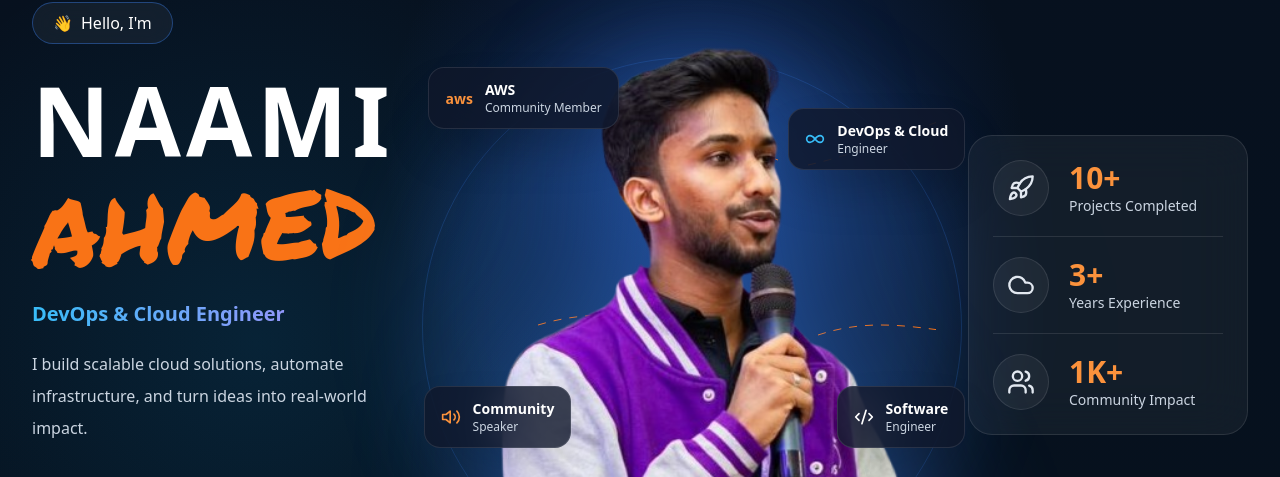
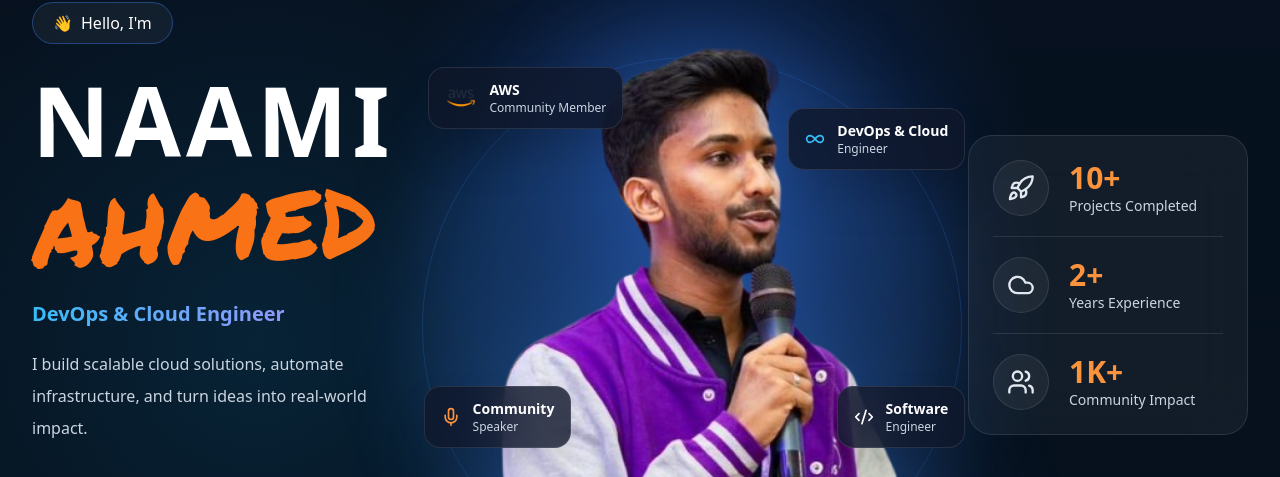
Before and after one commit to naamiahmed/Naami-Portfolio, a React (Vite) app in the folder project/: page / in a window 1280 px wide. Shown: the part 187-664 px from the top of the page. Built offline with nearby package versions, Linux system fonts and the light colour scheme.

Commit message:
feat: add react-icons dependency and integrate WhatsApp icon in Hero component

```diff
--- a/project/package.json
+++ b/project/package.json
@@ -12,7 +12,8 @@
   "dependencies": {
     "lucide-react": "^0.344.0",
     "react": "^18.3.1",
-    "react-dom": "^18.3.1"
+    "react-dom": "^18.3.1",
+    "react-icons": "^5.6.0"
   },
   "devDependencies": {
     "@eslint/js": "^9.9.1",
--- a/project/src/components/Hero.tsx
+++ b/project/src/components/Hero.tsx
@@ -15,7 +15,10 @@ import {
   Moon,
   Menu,
   X,
+  MessageCircle,
+  Mic
 } from "lucide-react";
+import { FaWhatsapp } from "react-icons/fa";
 import { personalInfo } from "../data/portfolio";
 import { useTheme } from "../contexts/ThemeContext";
 
@@ -205,7 +208,7 @@ const Hero: React.FC = () => {
                     Icon: Linkedin,
                     label: "LinkedIn",
                   },
-                  { href: "#", Icon: Twitter, label: "Twitter" },
+                  { href: "https://wa.me/94702652676", Icon: FaWhatsapp , label: "Whatsapp" },
                   {
                     href: `mailto:${personalInfo.email}`,
                     Icon: Mail,
@@ -235,7 +238,7 @@ const Hero: React.FC = () => {
             {/* Orbit circle */}
             <div className="absolute left-1/2 top-20 h-[300px] w-[300px] -translate-x-1/2 rounded-full border border-blue-500/20 sm:top-24 sm:h-[420px] sm:w-[420px] lg:top-28 lg:h-[540px] lg:w-[540px]" />
 
-            {/* Dotted lines */}
+            {/* Dotted lines
             <svg className="absolute inset-0 z-10 h-full w-full">
               <path
                 d="M80 160 C180 150, 250 185, 330 215"
@@ -261,7 +264,7 @@ const Hero: React.FC = () => {
                 strokeDasharray="8 8"
                 fill="none"
               />
-            </svg>
+            </svg> */}
 
             <img
               src="/assets/naami-removebg01.png"
@@ -272,12 +275,20 @@ const Hero: React.FC = () => {
             {/* Floor glow */}
             <div className="absolute bottom-3 left-1/2 z-10 h-8 w-56 -translate-x-1/2 rounded-full bg-sky-400/40 blur-2xl sm:w-72 lg:w-96" />
 
-            <FloatingBadge
-              className="left-[2%] top-[18%] sm:left-[5%] lg:left-[-4%]"
-              icon={<span className="text-sm font-bold text-orange-400">aws</span>}
-              title="AWS"
-              subtitle="Community Member"
-            />
+<FloatingBadge
+  className="left-[2%] top-[18%] sm:left-[5%] lg:left-[-4%]"
+  icon={
+    <div className="flex h-8 w-8 items-center justify-center">
+      <img
+        src="/assets/devops_icons/AWS.png"
+        alt="AWS"
+        className="h-7 w-7 object-contain"
+      />
+    </div>
+  }
+  title="AWS"
+  subtitle="Community Member"
+/>
 
             <FloatingBadge
               className="right-[2%] top-[24%] sm:right-[5%] lg:right-[-6%]"
@@ -288,7 +299,7 @@ const Hero: React.FC = () => {
 
             <FloatingBadge
               className="bottom-[26%] left-[2%] sm:left-[5%] lg:left-[-5%]"
-              icon={<Volume2 className="h-5 w-5 text-orange-400" />}
+              icon={<Mic className="h-5 w-5 text-orange-400" />}
               title="Community"
               subtitle="Speaker"
             />
@@ -310,7 +321,7 @@ const Hero: React.FC = () => {
                 label="Projects Completed"
               />
               <Divider />
-              <Stat icon={<Cloud />} value="3+" label="Years Experience" />
+              <Stat icon={<Cloud />} value="2+" label="Years Experience" />
               <Divider />
               <Stat icon={<Users />} value="1K+" label="Community Impact" />
             </div>
```
Also changed, not shown: project/public/assets/devops_icons/AWS.png (added), 1 other file (tests, documents, lock files or other folders).
